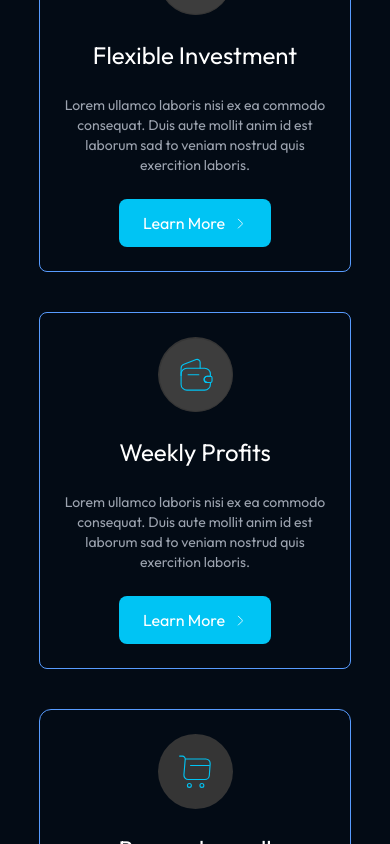
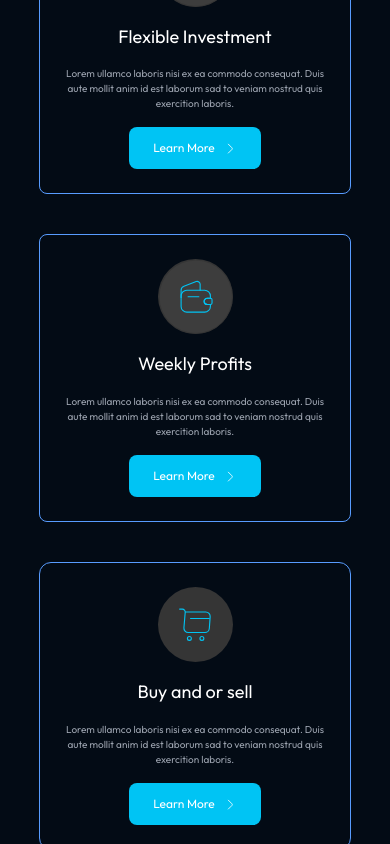
Before and after one commit to olathedev/crypto-landing-page-ui, a Next.js app: page / in a window 390 px wide. Shown: the part 2220-3064 px from the top of the page. Built offline with nearby package versions, Linux system fonts and the light colour scheme.

Commit message:
responsiveness

```diff
--- a/components/common/Footer.tsx
+++ b/components/common/Footer.tsx
@@ -16,14 +16,14 @@ const Footer = (props: Props) => {
                     <div className="flex gap-4">
                         <div className="h-[45px] w-[45px] bg-white rounded-full flex items-center justify-center">
                             <svg width="25" height="24" viewBox="0 0 25 24" fill="none" xmlns="http://www.w3.org/2000/svg">
-                                <path fill-rule="evenodd" clipRule="evenodd" d="M14.7498 4.50004H18.4995V0H14.7498C11.8553 0 9.50034 2.355 9.50034 5.24948V7.49948H6.5V12H9.49944V24H13.9999V12H17.7497L18.4995 7.49951H13.9999V5.24948C13.9999 4.84286 14.3432 4.49963 14.7498 4.49963V4.50008L14.7498 4.50004Z" fill="#00C4F4" />
+                                <path fillRule="evenodd" clipRule="evenodd" d="M14.7498 4.50004H18.4995V0H14.7498C11.8553 0 9.50034 2.355 9.50034 5.24948V7.49948H6.5V12H9.49944V24H13.9999V12H17.7497L18.4995 7.49951H13.9999V5.24948C13.9999 4.84286 14.3432 4.49963 14.7498 4.49963V4.50008L14.7498 4.50004Z" fill="#00C4F4" />
                             </svg>
                         </div>
 
                         <div className="h-[45px] w-[45px] bg-white rounded-full flex items-center justify-center">
                             <svg width="25" height="24" viewBox="0 0 25 24" fill="none" xmlns="http://www.w3.org/2000/svg">
                                 <g clipPath="url(#clip0_5_261)">
-                                    <path fill-rule="evenodd" clipRule="evenodd" d="M24.5009 4.5564C23.6186 4.95105 22.6681 5.21325 21.6755 5.33018C22.6924 4.72118 23.4702 3.75604 23.8414 2.60711C22.8908 3.16916 21.8345 3.58155 20.7152 3.80209C19.8152 2.84584 18.537 2.25146 17.1209 2.25146C14.4019 2.25146 12.2006 4.45406 12.2006 7.17139C12.2006 7.55494 12.2431 7.93009 12.3264 8.29197C8.23513 8.08467 4.60809 6.12608 2.18 3.14614C1.74355 3.89795 1.51373 4.75183 1.51385 5.62114C1.51385 7.32728 2.38018 8.83632 3.70186 9.7164C2.89531 9.69248 2.13661 9.46748 1.47043 9.10294V9.16452C1.47043 11.5505 3.16636 13.5414 5.41993 13.9914C5.00712 14.1035 4.5713 14.1655 4.1222 14.1655C3.8042 14.1655 3.49768 14.1327 3.19295 14.0774C3.82231 16.0315 5.63919 17.456 7.7909 17.4976C6.10381 18.8193 3.98491 19.6063 1.67502 19.6063C1.2764 19.6063 0.887975 19.5819 0.5 19.5354C2.68359 20.9364 5.27023 21.7478 8.04913 21.7478C17.1024 21.7478 22.0573 14.2452 22.0573 7.74008C22.0573 7.52393 22.0525 7.31445 22.0436 7.10273C23.0052 6.41486 23.8387 5.54674 24.4987 4.55858L24.5009 4.55637L24.5009 4.5564Z" fill="#00C4F4" />
+                                    <path fillRule="evenodd" clipRule="evenodd" d="M24.5009 4.5564C23.6186 4.95105 22.6681 5.21325 21.6755 5.33018C22.6924 4.72118 23.4702 3.75604 23.8414 2.60711C22.8908 3.16916 21.8345 3.58155 20.7152 3.80209C19.8152 2.84584 18.537 2.25146 17.1209 2.25146C14.4019 2.25146 12.2006 4.45406 12.2006 7.17139C12.2006 7.55494 12.2431 7.93009 12.3264 8.29197C8.23513 8.08467 4.60809 6.12608 2.18 3.14614C1.74355 3.89795 1.51373 4.75183 1.51385 5.62114C1.51385 7.32728 2.38018 8.83632 3.70186 9.7164C2.89531 9.69248 2.13661 9.46748 1.47043 9.10294V9.16452C1.47043 11.5505 3.16636 13.5414 5.41993 13.9914C5.00712 14.1035 4.5713 14.1655 4.1222 14.1655C3.8042 14.1655 3.49768 14.1327 3.19295 14.0774C3.82231 16.0315 5.63919 17.456 7.7909 17.4976C6.10381 18.8193 3.98491 19.6063 1.67502 19.6063C1.2764 19.6063 0.887975 19.5819 0.5 19.5354C2.68359 20.9364 5.27023 21.7478 8.04913 21.7478C17.1024 21.7478 22.0573 14.2452 22.0573 7.74008C22.0573 7.52393 22.0525 7.31445 22.0436 7.10273C23.0052 6.41486 23.8387 5.54674 24.4987 4.55858L24.5009 4.55637L24.5009 4.5564Z" fill="#00C4F4" />
                                 </g>
                                 <defs>
                                     <clipPath id="clip0_5_261">
--- a/components/landingPage/Features.tsx
+++ b/components/landingPage/Features.tsx
@@ -7,10 +7,10 @@ type Props = {}
 export default function Features({ }: Props) {
     return (
         <div className="w-full">
-            <header className="text-center flex flex-col items-center gap-1 px-6">
+            <header className="text-center flex flex-col items-center gap- md:gap-3 px-6">
                 <p className="text-primary-100 md:text-lg ">Our Features</p>
                 <h2 className="text-xl md:text-[36px] text-white ">Attractive Features</h2>
-                <p className="text-[#CFCFCF] md:w-[826.5px] text-sm">Lorem ipsum dolor sit amet, consectetur adipiscing elit, sed do eiusmod tempor incididunt ut labore et dolore magna aliqua. Ut enim ad minim veniam, quis nostrud exercitation ullamco laboris nisi ut aliquip ex ea commodo consequat. Duis aute  mollit anim id est laborum.
+                <p className="text-[#CFCFCF] md:w-[826.5px] text-sm md:text-base">Lorem ipsum dolor sit amet, consectetur adipiscing elit, sed do eiusmod tempor incididunt ut labore et dolore magna aliqua. Ut enim ad minim veniam, quis nostrud exercitation ullamco laboris nisi ut aliquip ex ea commodo consequat. Duis aute  mollit anim id est laborum.
                     .
                 </p>
 
@@ -20,50 +20,50 @@ export default function Features({ }: Props) {
 
                 <div className="w-[80%] grid grid-cols-1 md:grid-cols-3 gap-10">
 
-                    <div className="w-full border border-primary-100 rounded-lg p-6 flex flex-col gap-6 items-center justify-center text-white text-center">
+                    <div className="w-full border border-primary-100 rounded-lg p-6 flex flex-col gap-4 md:gap-6 items-center justify-center text-white text-center">
                         <div className="h-[75px] w-[75px] flex items-center justify-center bg-[#353535] rounded-full border-[#353535]">
                             <WalletIcon />
                         </div>
 
-                        <h3 className="text-2xl">Flexible Investment</h3>
-                        <p className="text-gray-400 text-sm">Lorem ullamco laboris nisi ex ea commodo consequat. Duis aute  mollit anim id est laborum sad to veniam nostrud quis exercition laboris.
+                        <h3 className="md:text-2xl text-[18px]">Flexible Investment</h3>
+                        <p className="text-gray-400 md:text-sm text-[10px]">Lorem ullamco laboris nisi ex ea commodo consequat. Duis aute  mollit anim id est laborum sad to veniam nostrud quis exercition laboris.
                         </p>
 
-                        <button className='py-3 px-6 text-white rounded-lg bg-primary-200 flex items-center gap-2'>Learn More
+                        <button className='py-3 px-6 text-white rounded-lg bg-primary-200 flex items-center gap-2 text-[12px] md:text-base'>Learn More
                             <svg width="14" height="15" viewBox="0 0 14 15" fill="none" xmlns="http://www.w3.org/2000/svg">
-                                <path d="M5.34839 12.0301L8.98391 8.3946C9.41326 7.96525 9.41326 7.26268 8.98391 6.83333L5.34839 3.19781" stroke="white" stroke-width="0.836392" stroke-miterlimit="10" stroke-linecap="round" stroke-linejoin="round" />
+                                <path d="M5.34839 12.0301L8.98391 8.3946C9.41326 7.96525 9.41326 7.26268 8.98391 6.83333L5.34839 3.19781" stroke="white" stroke-width="0.836392" stroke-miterlimit="10"  strokeLinecap="round" stroke-linejoin="round" />
                             </svg>
                         </button>
                     </div>
 
-                    <div className="w-full border border-primary-100 p-6 rounded-lg flex flex-col gap-6 items-center justify-center text-white text-center">
+                    <div className="w-full border border-primary-100 p-6 rounded-lg flex flex-col gap-4 md:gap-6 items-center justify-center text-white text-center">
                         <div className="h-[75px] w-[75px] flex items-center justify-center bg-[#353535] rounded-full border-[#353535]">
                             <WalletIcon />
                         </div>
 
-                        <h3 className="text-2xl">Weekly Profits</h3>
-                        <p className="text-gray-400 text-sm">Lorem ullamco laboris nisi ex ea commodo consequat. Duis aute  mollit anim id est laborum sad to veniam nostrud quis exercition laboris.
+                        <h3 className="md:text-2xl text-lg">Weekly Profits</h3>
+                        <p className="text-gray-400 md:text-sm text-[10px]">Lorem ullamco laboris nisi ex ea commodo consequat. Duis aute  mollit anim id est laborum sad to veniam nostrud quis exercition laboris.
                         </p>
 
-                        <button className='py-3 px-6 text-white rounded-lg bg-primary-200 flex items-center gap-2'>Learn More
+                        <button className='py-3 px-6 text-white rounded-lg bg-primary-200 flex items-center gap-2 text-[12px] md:text-base'>Learn More
                             <svg width="14" height="15" viewBox="0 0 14 15" fill="none" xmlns="http://www.w3.org/2000/svg">
-                                <path d="M5.34839 12.0301L8.98391 8.3946C9.41326 7.96525 9.41326 7.26268 8.98391 6.83333L5.34839 3.19781" stroke="white" stroke-width="0.836392" stroke-miterlimit="10" stroke-linecap="round" stroke-linejoin="round" />
+                                <path d="M5.34839 12.0301L8.98391 8.3946C9.41326 7.96525 9.41326 7.26268 8.98391 6.83333L5.34839 3.19781" stroke="white" stroke-width="0.836392" strokeMiterlimit="10"  strokeLinecap="round" strokeLinejoin="round" />
                             </svg>
                         </button>
                     </div>
 
-                    <div className="w-full rounded-xl p-6 flex flex-col gap-6 items-center justify-center text-white text-center border border-primary-100">
+                    <div className="w-full rounded-xl p-6 flex flex-col gap-4 md:gap-6 items-center justify-center text-white text-center border border-primary-100">
                         <div className="h-[75px] w-[75px] flex items-center justify-center bg-[#353535] rounded-full border-[#353535]">
                             <CartIcon />
                         </div>
 
-                        <h3 className="text-2xl">Buy and or sell</h3>
-                        <p className="text-gray-400 text-sm">Lorem ullamco laboris nisi ex ea commodo consequat. Duis aute  mollit anim id est laborum sad to veniam nostrud quis exercition laboris.
+                        <h3 className="md:text-2xl text-lg">Buy and or sell</h3>
+                        <p className="text-gray-400 text-[10px] md:text-sm">Lorem ullamco laboris nisi ex ea commodo consequat. Duis aute  mollit anim id est laborum sad to veniam nostrud quis exercition laboris.
                         </p>
 
-                        <button className='py-3 px-6 text-white rounded-lg bg-primary-200 flex items-center gap-2'>Learn More
+                        <button className='py-3 px-6 text-white rounded-lg bg-primary-200 flex items-center gap-2 text-[12px] md:text-base'>Learn More
                             <svg width="14" height="15" viewBox="0 0 14 15" fill="none" xmlns="http://www.w3.org/2000/svg">
-                                <path d="M5.34839 12.0301L8.98391 8.3946C9.41326 7.96525 9.41326 7.26268 8.98391 6.83333L5.34839 3.19781" stroke="white" stroke-width="0.836392" stroke-miterlimit="10" stroke-linecap="round" stroke-linejoin="round" />
+                                <path d="M5.34839 12.0301L8.98391 8.3946C9.41326 7.96525 9.41326 7.26268 8.98391 6.83333L5.34839 3.19781" stroke="white" stroke-width="0.836392" stroke-miterlimit="10"  strokeLinecap="round" stroke-linejoin="round" />
                             </svg>
                         </button>
                     </div>
--- a/components/landingPage/Hero.tsx
+++ b/components/landingPage/Hero.tsx
@@ -1,6 +1,7 @@
 import { Montserrat } from 'next/font/google'
 import Image from 'next/image'
 import React from 'react'
+import { motion } from 'framer-motion';
 
 type Props = {}
 
--- a/components/landingPage/HowToTrade.tsx
+++ b/components/landingPage/HowToTrade.tsx
@@ -7,10 +7,10 @@ function HowToTrade({ }: Props) {
     return (
 
         <div className="md:my-28 my-10 flex flex-col gap-10 px-6">
-            <header className="flex flex-col  items-center text-center gap-1">
+            <header className="flex flex-col  items-center text-center gap-1 md:gap-3">
                 <p className="text-primary-100 md:text-lg ">Trade</p>
                 <h2 className="text-xl md:text-[36px] text-white ">How to Trade with Flipr</h2>
-                <p className="text-[#F7F7F7] text-sm md:w-[830px]">Trading with Flipr is designed to be as seamless and intuitive as possible. Follow these straightforward steps to start maximizing your crypto returns through our automated arbitrage platform
+                <p className="text-[#F7F7F7] text-sm md:text-base md:w-[830px]">Trading with Flipr is designed to be as seamless and intuitive as possible. Follow these straightforward steps to start maximizing your crypto returns through our automated arbitrage platform
                 </p>
             </header>
 
@@ -21,7 +21,7 @@ function HowToTrade({ }: Props) {
                 </div>
 
                 <div className="md:w-1/2 text-white  flex flex-col gap-3 py-6 md:py-10">
-                    <h2 className={`text-[25px] font-bold text-center`}>Steps to trade</h2>
+                    <h2 className={`text-[25px] font-bold text-center md:text-start`}>Steps to trade</h2>
                     <ol className="flex flex-col gap-2 md:gap-5 list-inside list-disc px-6 md:px-0">
                         <li>Sign Up fo r Your Flipr Account</li>
                         <li>Deposit Your Funds</li>
--- a/components/landingPage/WhyChooseUs.tsx
+++ b/components/landingPage/WhyChooseUs.tsx
@@ -18,7 +18,7 @@ const WhyChooseUs = (props: Props) => {
             <header className="text-center flex flex-col items-center md:gap-2">
                 <p className="text-primary-100 ">Why Choose Us</p>
                 <h2 className="text-xl md:text-[36px] text-white mb-2">Safe, guaranteed, and easy to use</h2>
-                <p className="text-[#CFCFCF] text-sm md:w-[826.5px]">Lorem ipsum dolor sit amet, consectetur adipiscing elit, sed do eiusmod tempor incididunt ut labore et dolore magna aliqua. Ut enim ad minim veniam, quis nostrud exercitation ullamco laboris nisi ut aliquip ex ea commodo consequat. Duis aute  mollit anim id est laborum.
+                <p className="text-[#CFCFCF] text-sm md:text-base md:w-[826.5px]">Lorem ipsum dolor sit amet, consectetur adipiscing elit, sed do eiusmod tempor incididunt ut labore et dolore magna aliqua. Ut enim ad minim veniam, quis nostrud exercitation ullamco laboris nisi ut aliquip ex ea commodo consequat. Duis aute  mollit anim id est laborum.
                 </p>
 
             </header>
--- a/package.json
+++ b/package.json
@@ -11,6 +11,7 @@
   "dependencies": {
     "@hookform/resolvers": "^3.9.0",
     "axios": "^1.7.5",
+    "framer-motion": "^11.3.31",
     "next": "14.2.5",
     "react": "^18",
     "react-dom": "^18",
```
Also changed, not shown: app/page.tsx (+29 -31 lines), components/landingPage/AppDownloadCta.tsx (added, +20 -0 lines), 1 other file (tests, documents, lock files or other folders).
